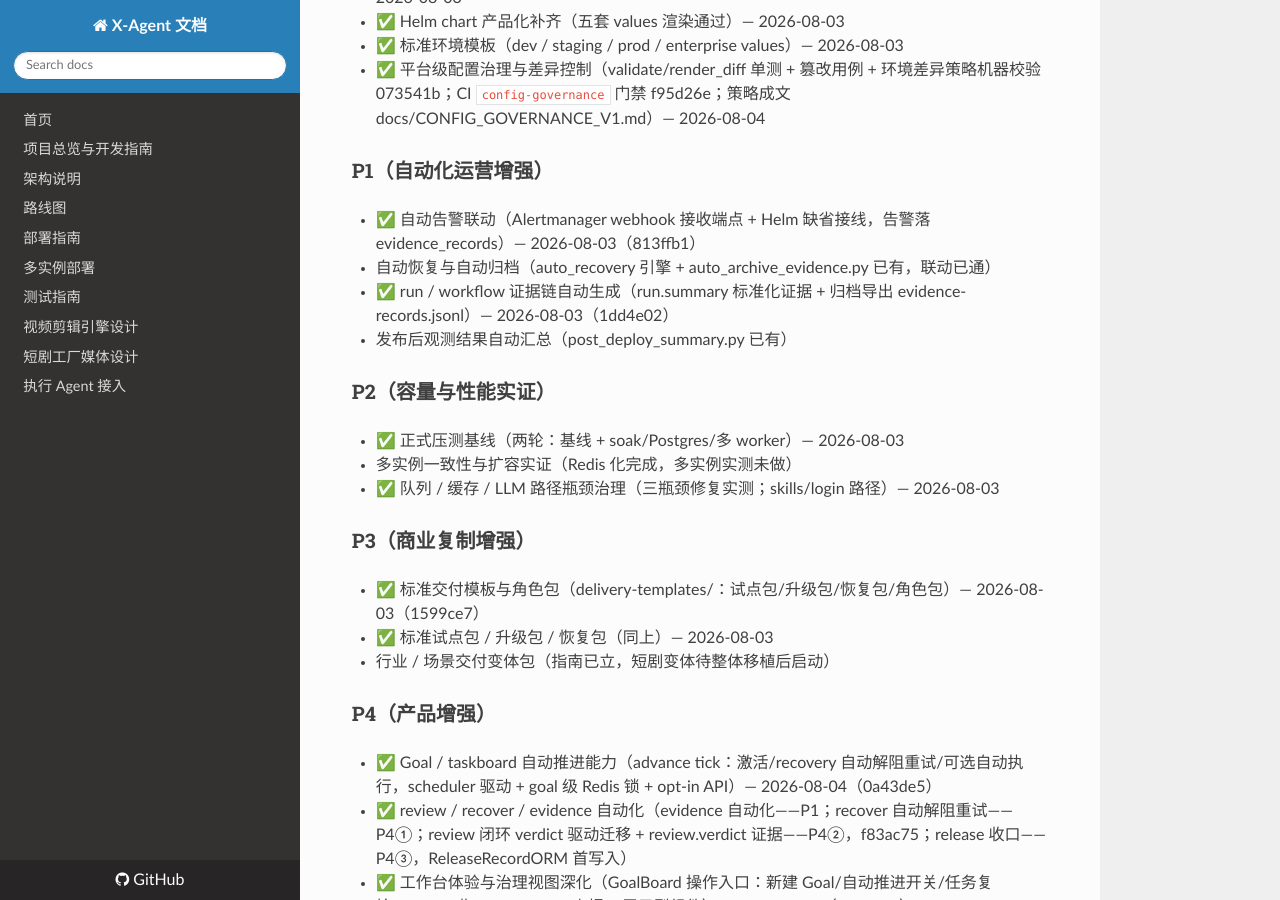
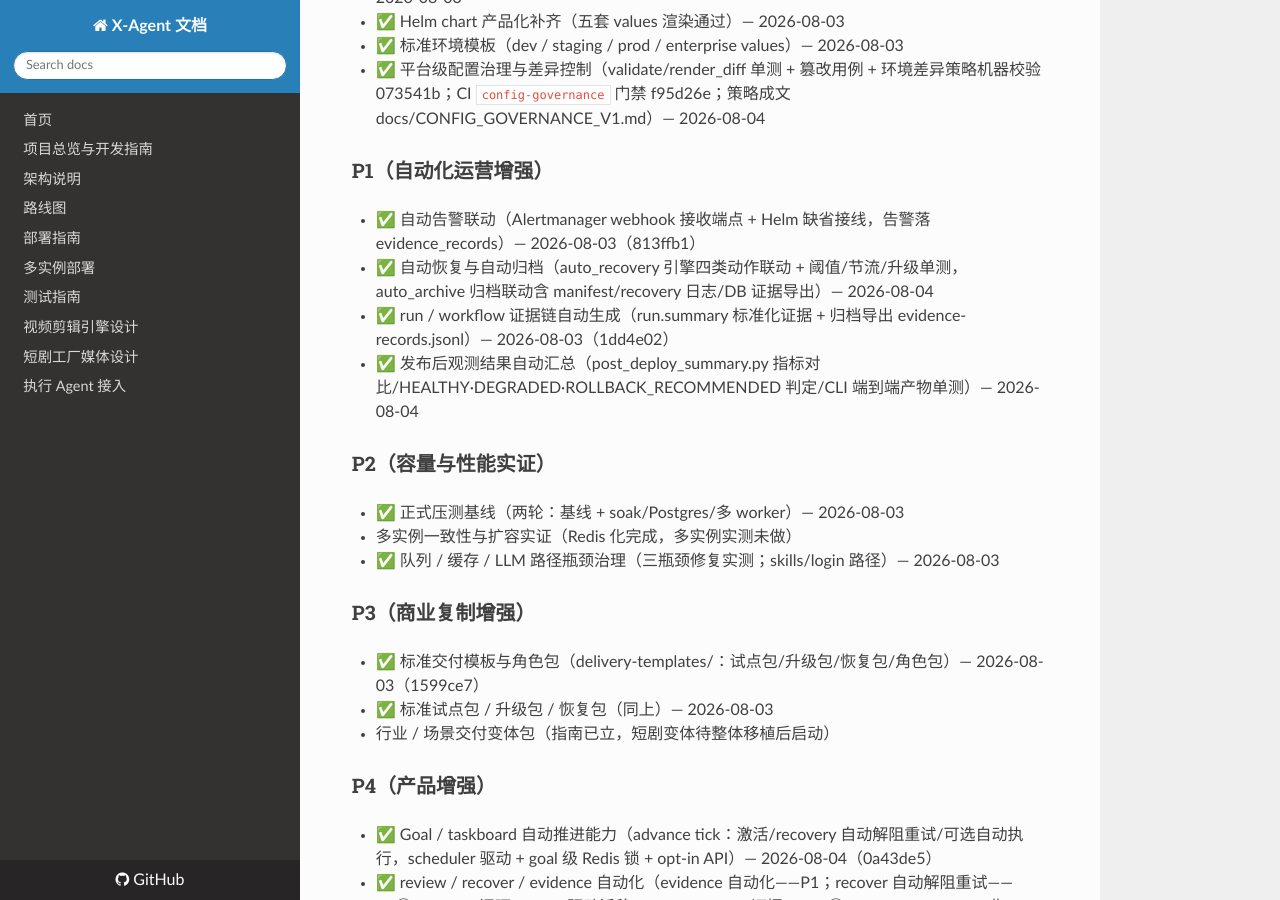
Before and after one commit to xiongpinji/xiongbao, an MkDocs documentation site: the page built from docs/COMMERCIAL_STATUS_SOURCE_OF_TRUTH.md, in a window 1280 px wide and 900 px high, scrolled down 5773 px. Built offline with MkDocs 1.6.1, drawn with Linux system fonts in a browser that asks for light colours; nearby versions of some CDN libraries.

Commit message:
docs(sot): P1 自动恢复归档联动 + 发布后观测汇总勾选（P1 四项全闭环）

```diff
--- a/docs/COMMERCIAL_STATUS_SOURCE_OF_TRUTH.md
+++ b/docs/COMMERCIAL_STATUS_SOURCE_OF_TRUTH.md
@@ -179,9 +179,9 @@ G1/G2/G3 已完成，当前优先级按 Roadmap v2 方向排列：
 
 ### P1（自动化运营增强）
 - ✅ 自动告警联动（Alertmanager webhook 接收端点 + Helm 缺省接线，告警落 evidence_records）— 2026-08-03（813ffb1）
-- 自动恢复与自动归档（auto_recovery 引擎 + auto_archive_evidence.py 已有，联动已通）
+- ✅ 自动恢复与自动归档（auto_recovery 引擎四类动作联动 + 阈值/节流/升级单测，auto_archive 归档联动含 manifest/recovery 日志/DB 证据导出）— 2026-08-04
 - ✅ run / workflow 证据链自动生成（run.summary 标准化证据 + 归档导出 evidence-records.jsonl）— 2026-08-03（1dd4e02）
-- 发布后观测结果自动汇总（post_deploy_summary.py 已有）
+- ✅ 发布后观测结果自动汇总（post_deploy_summary.py 指标对比/HEALTHY·DEGRADED·ROLLBACK_RECOMMENDED 判定/CLI 端到端产物单测）— 2026-08-04
 
 ### P2（容量与性能实证）
 - ✅ 正式压测基线（两轮：基线 + soak/Postgres/多 worker）— 2026-08-03
```
